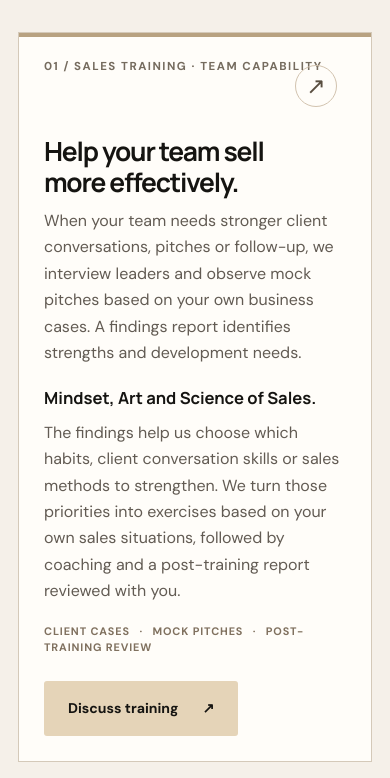
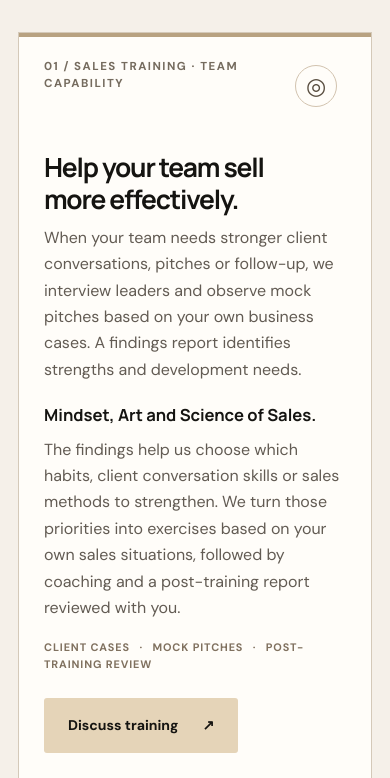
Before and after one commit to alkymisaleslab/alkymi-sales-lab-website, a plain HTML site: page index.html in a window 390 px wide. Shown: the part 3710-4488 px from the top of the page. Drawn offline with Linux system fonts and the light colour scheme.

Commit message:
Match service card icon and protect mobile label spacing

```diff
--- a/index.html
+++ b/index.html
@@ -456,6 +456,7 @@ h3{letter-spacing:-.045em}
 .offer-card{min-height:510px;padding:35px 38px 34px;border-color:#d4c9b9}
 .offer-card--primary{box-shadow:inset 0 4px 0 #b8a281}
 .offer-card:not(.offer-card--primary){background:#ebe2d5}
+.offer-card .card-number{display:block;max-width:calc(100% - 70px);line-height:1.5}
 .offer-card .card-icon{top:32px;right:34px}
 .offer-card h3{max-width:480px;margin-top:70px;font-size:clamp(1.8rem,2.35vw,2.3rem)}
 .offer-card p{font-size:1rem;line-height:1.65}
@@ -778,7 +779,7 @@ form?.addEventListener('submit',async event=>{
         <div class="container">
           <div class="section-heading"><div><p class="eyebrow"><span class="eyebrow-line"></span> HOW WE HELP</p><h2 id="services-title">Sales training built for your team. Consulting for the system behind it.</h2></div><p>Need your team to handle client conversations with more confidence? Start with training built around their work. If the bigger issue is how sales is organised and managed, we can help with that too. We begin by understanding what is happening, so the response fits your situation.</p></div>
           <div class="service-grid offer-grid">
-            <article class="service-card offer-card offer-card--primary" id="training"><span class="card-number">01 / SALES TRAINING · TEAM CAPABILITY</span><div class="card-icon" aria-hidden="true">↗</div><h3>Help your team sell more effectively.</h3><p>When your team needs stronger client conversations, pitches or follow-up, we interview leaders and observe mock pitches based on your own business cases. A findings report identifies strengths and development needs.</p><p class="training-philosophy"><strong>Mindset, Art and Science of Sales.</strong> The findings help us choose which habits, client conversation skills or sales methods to strengthen. We turn those priorities into exercises based on your own sales situations, followed by coaching and a post-training report reviewed with you.</p><span class="card-tags">CLIENT CASES <span>·</span> MOCK PITCHES <span>·</span> POST-TRAINING REVIEW</span><a class="button button-accent offer-link" href="#contact" data-interest="Sales training">Discuss training <span aria-hidden="true">↗</span></a></article>
+            <article class="service-card offer-card offer-card--primary" id="training"><span class="card-number">01 / SALES TRAINING · TEAM CAPABILITY</span><div class="card-icon" aria-hidden="true">◎</div><h3>Help your team sell more effectively.</h3><p>When your team needs stronger client conversations, pitches or follow-up, we interview leaders and observe mock pitches based on your own business cases. A findings report identifies strengths and development needs.</p><p class="training-philosophy"><strong>Mindset, Art and Science of Sales.</strong> The findings help us choose which habits, client conversation skills or sales methods to strengthen. We turn those priorities into exercises based on your own sales situations, followed by coaching and a post-training report reviewed with you.</p><span class="card-tags">CLIENT CASES <span>·</span> MOCK PITCHES <span>·</span> POST-TRAINING REVIEW</span><a class="button button-accent offer-link" href="#contact" data-interest="Sales training">Discuss training <span aria-hidden="true">↗</span></a></article>
             <article class="service-card offer-card" id="consulting"><span class="card-number">02 / CONSULTING · SALES SYSTEM</span><div class="card-icon" aria-hidden="true">◎</div><h3>Make your sales system more repeatable and scalable.</h3><p>When unclear priorities, roles, processes or management routines hold sales back, we interview leaders, team members and colleagues. We examine how people, process and structure affect performance, then report where to focus.</p><p>If you want help putting the recommendations into practice, we agree an implementation scope with you and support the changes.</p><span class="card-tags">PEOPLE <span>·</span> PROCESS <span>·</span> STRUCTURE</span><a class="text-link offer-link" href="#contact" data-interest="Consulting and advisory">Discuss consulting <span aria-hidden="true">↗</span></a></article>
           </div>
           <div class="offer-connection"><strong>They can work together.</strong><p>When both the team's capabilities and the sales system need attention, we agree what to tackle first and how training can support the changes.</p></div>
```
